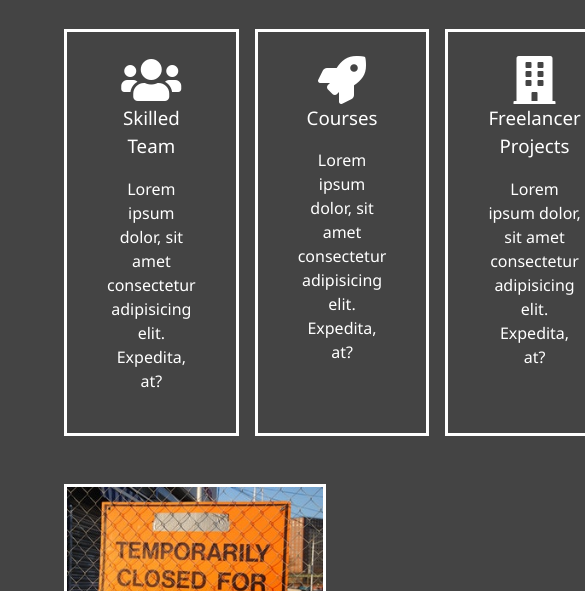
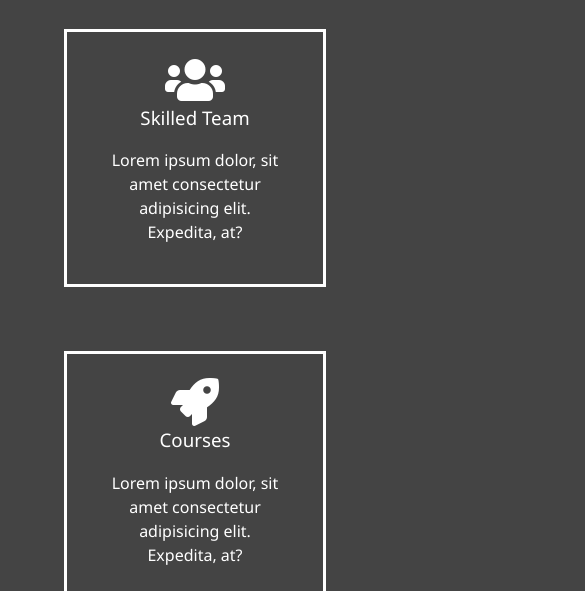
Before and after one commit to apairoflevis/First-Portfolio, a website: page dist/work.html in a window 390 px wide. Shown: the part 253-844 px from the top of the page, 585 px wide, since content can reach past the window. Drawn offline with Linux system fonts and the light colour scheme.

Commit message:
Added media query to work.html (fixed text box)

```diff
--- a/scss/_mobile.scss
+++ b/scss/_mobile.scss
@@ -1,16 +1,24 @@
 // Widescreens
 @include mediaXl {
+  .services {
+    grid-template-columns: repeat(3, 1fr);
+  }
+
   .projects {
     grid-template-columns: repeat(3, 1fr);
   }
 }
 // Desktops & Laptops
 @include mediaLg {
+  .services {
+    grid-template-columns: repeat(3, 1fr);
+  }
+
   .projects {
     grid-template-columns: repeat(3, 1fr);
   }
 }
-// Tables & Small Laptops
+// Tablets & Small Laptops
 @include mediaMd {
   main {
     align-items: center;
@@ -56,6 +64,10 @@
     grid-template-columns: 1fr;
   }
 
+  .services {
+    grid-template-columns: repeat(1, 1fr);
+  }
+
   .projects {
     grid-template-columns: repeat(3, 1fr);
   }
@@ -66,6 +78,11 @@
     margin-top: 10vh;
     font-size: 3rem;
   }
+
+  .services {
+    grid-template-columns: repeat(1, 1fr);
+  }
+
   .projects {
     grid-template-columns: repeat(1, 1fr);
   }
```
Also changed, not shown: dist/css/main.css.
